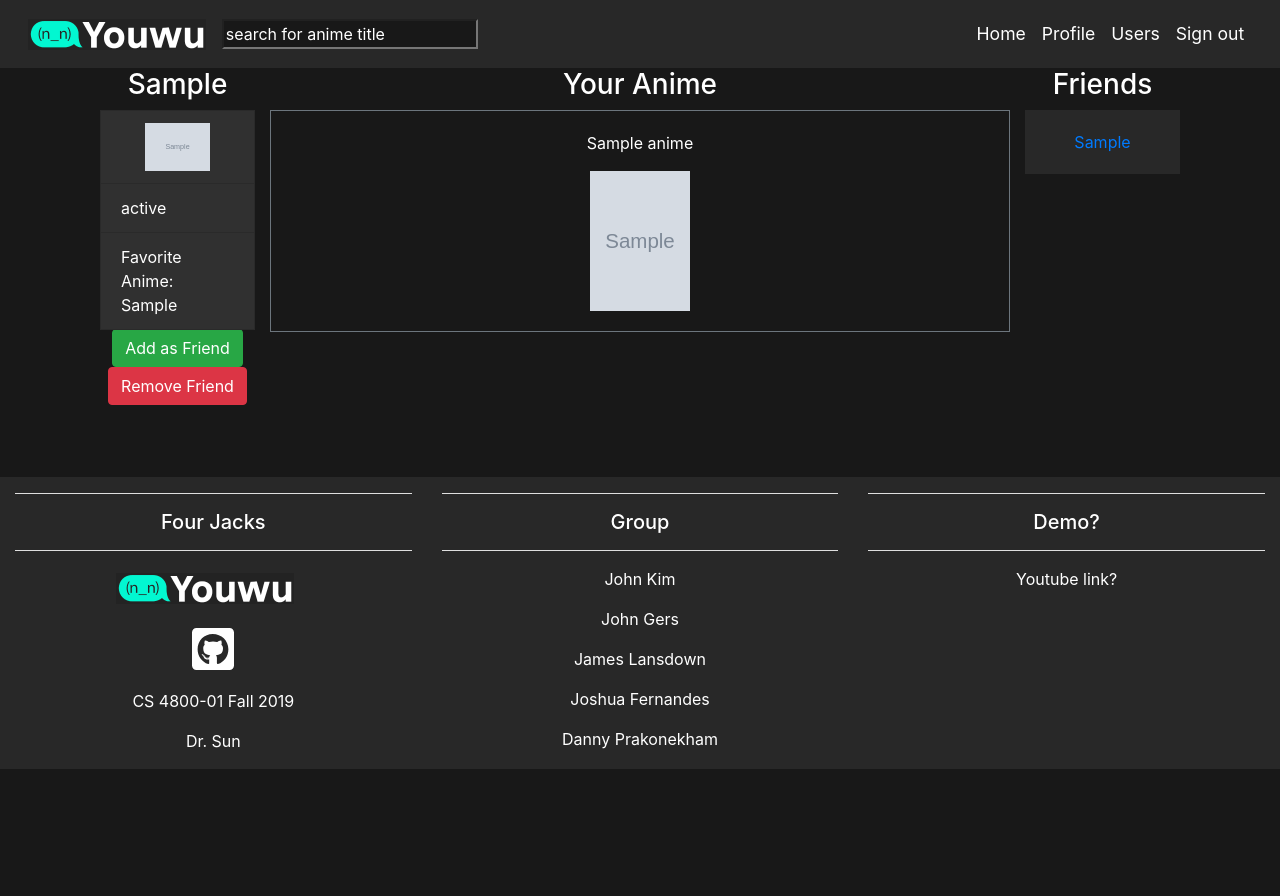
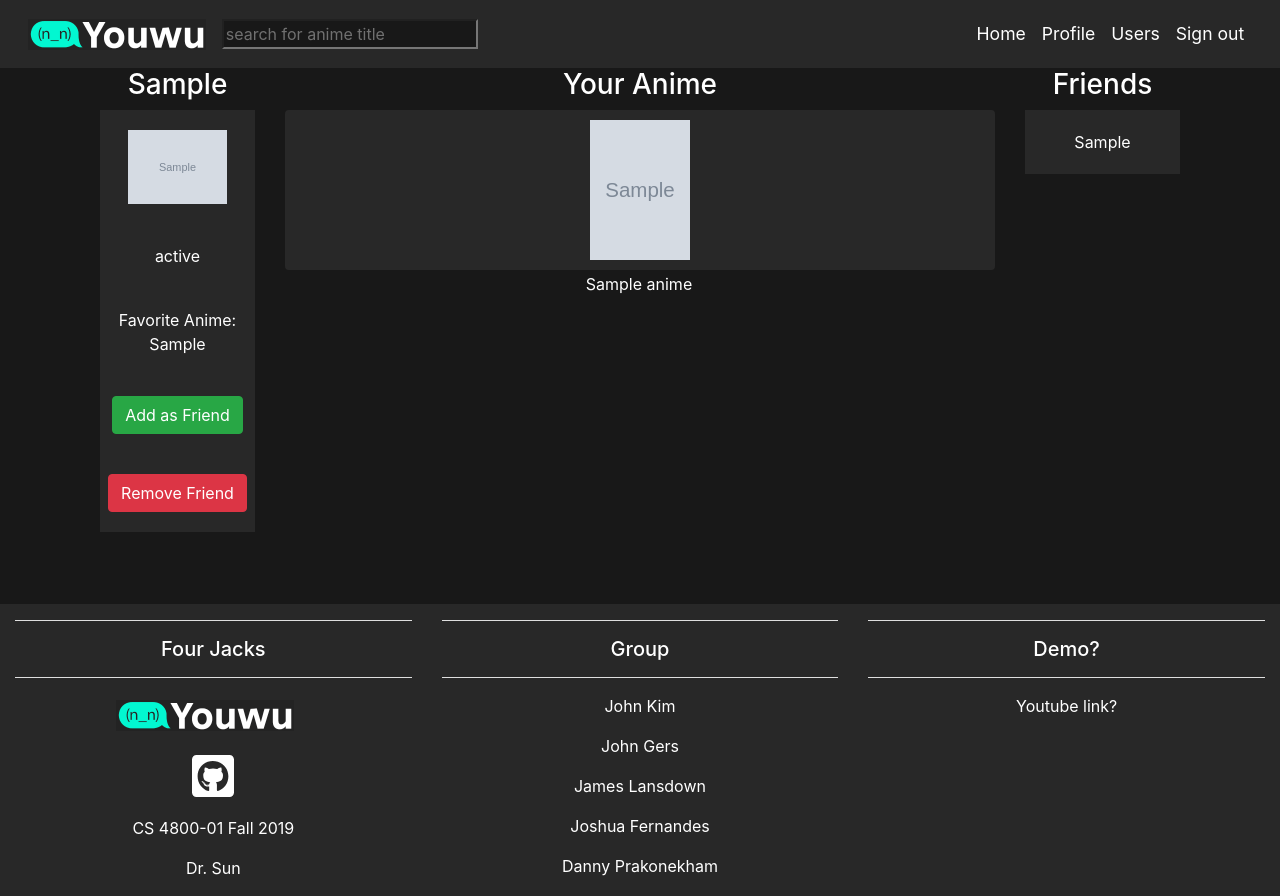
Before and after one commit to Four-Jacks/AnimeSocial, a Django app: page /profile/1/ in a window 1280 px wide. Before the commit the page ends 769 px from the top, so only its background shows below. Run offline with Django 3.2, Linux system fonts and the light colour scheme; tables that the repository leaves empty hold one stand-in row (values such as "Sample post"); grey boxes marked "Sample" are stand-in pictures; some libraries are stand-ins or nearby versions.

Commit message:
Updated UI

```diff
--- a/static/styles.css
+++ b/static/styles.css
@@ -8,7 +8,17 @@
 }
 
 ::placeholder { /* Chrome, Firefox, Opera, Safari 10.1+ */
-  color: #FFFFFF;
+  color: #707070;
+}
+
+a {
+  color: #FFFFFF !important;
+}
+a:visited {
+  color: #636;
+}
+a:hover, a:active, a:focus {
+  color:#909090 !important;
 }
 
 .nav-link {
--- a/templates/friend.html
+++ b/templates/friend.html
@@ -12,18 +12,25 @@
  <!--- Profile Section -->
     <div class="container-fluid col-lg-2 col-md-3 col-10 col-sm-10 col-xl-2">
         <div class="row affix">
-        <div class="col">
-            <ul class="list-group profile" style="display:table-row;" >
+           <div class="col-12 col-sm-12 col-md-12 col-lg-12 col-xl-12">
              <h3 align="center">{{ user|title }}</h3>
-               <li class="list-group-item" align="center"><img src="{{ user.userprofile.avatar }}" class="col-4 col-sm-4 col-md-10 col-lg-10 img-fluid"></li>
-               <li class="list-group-item">{{ user.userprofile.status }}</li>
-               <li class="list-group-item">Favorite Anime: {{ user.userprofile.favorite_anime }}</li>
-               <li align="center" style="list-style-type:none"><a href="{% url 'change_friend' operation='add' pk=user.id %}"
+                <div style="padding-bottom:20px;padding-top:20px;background:#282828;" align="center">
+                  <img src="{{ user.userprofile.avatar }}" class="col-4 col-sm-4 col-md-10 col-lg-10 img-fluid">
+                </div>
+                <div style="padding-bottom:20px;padding-top:20px;background:#282828;" align="center">
+                  {{ user.userprofile.status }}
+                </div>
+                <div style="padding-bottom:20px;padding-top:20px;background:#282828;" align="center">
+                  Favorite Anime: {{ user.userprofile.favorite_anime }}
+                </div>
+                <div style="padding-bottom:20px;padding-top:20px;background:#282828;" align="center">
+                  <a href="{% url 'change_friend' operation='add' pk=user.id %}"
                       class='btn btn-success'>Add as Friend</a>
+                </div>
+                <div style="padding-bottom:20px;padding-top:20px;background:#282828;" align="center">
                   <a href="{% url 'change_friend' operation='remove' pk=user.id %}"
                     class='btn btn-danger'>Remove Friend</a>
-               </li>
-            </ul>
+                </div>
            </div>
          </div>
        </div>
@@ -35,13 +42,14 @@
 <h3 align="center">Your Anime</h3>
    <div class="row affix">
       {% for anime in animes %}
-      <div class="col-6 col-sm-6 col-md col-lg col-xl border border-secondary">
-           <div style="padding-top:20px;" align="center">
+      <div class="col-6 col-sm-6 col-md col-lg col-xl">
+        <div class="rounded-top rounded-bottom" style="padding-top:10px;padding-bottom:10px;background:#282828;" align="center">
+            <a href="{% url 'anime:anime_detail' pk=anime.id %}"><img src="{{ anime.img_url }}" width="100" height="140"></a>
+        </div>
+           <div class="rounded-bottom" align="center" style="padding-top:2px;padding-right:2px;">
                <p>{{ anime.title }}</p>
            </div>
-           <div style="padding-bottom:20px;" align="center">
-               <a href="{% url 'anime:anime_detail' pk=anime.id %}"><img src="{{ anime.img_url }}" width="100" height="140"></a>
-           </div>
+
       </div>
          {% endfor %}
     </div>
```
Also changed, not shown: templates/home.html (+7 -7 lines), templates/posts.html (+18 -6 lines), templates/profile.html (+30 -14 lines), templates/search_results.html (+21 -7 lines). Lines whose indentation alone changed are shown as unchanged.
